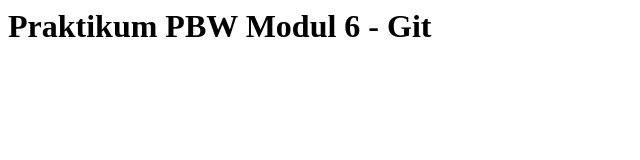
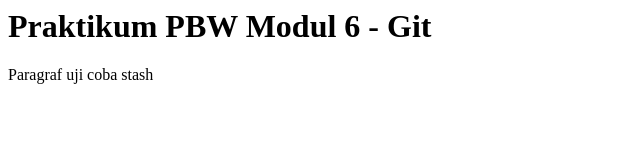
Before and after one commit to jareja12/praktikum-pbw-modul6, a plain HTML site: page index.html in a window 1280 px wide. Shown: the whole page, without its empty margins (0-640 px from the left). Drawn offline with Linux system fonts and the light colour scheme.

Commit message:
chore: Memperbarui konten halaman utama

```diff
--- a/index.html
+++ b/index.html
@@ -1 +1,2 @@
 <h1>Praktikum PBW Modul 6 - Git</h1>
+<p>Paragraf uji coba stash</p>
```
